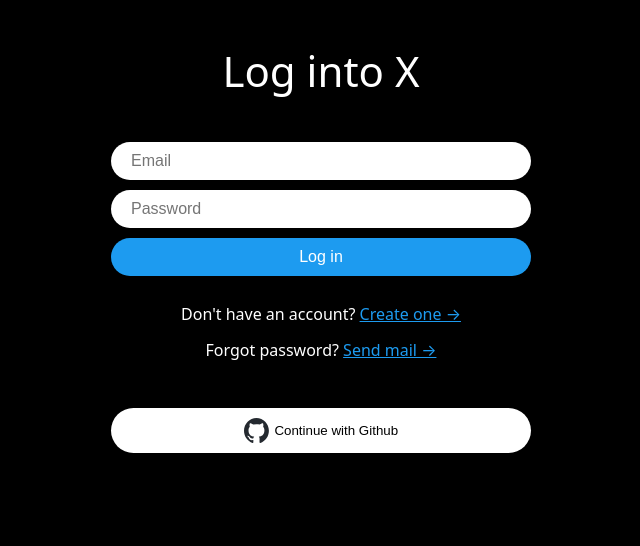
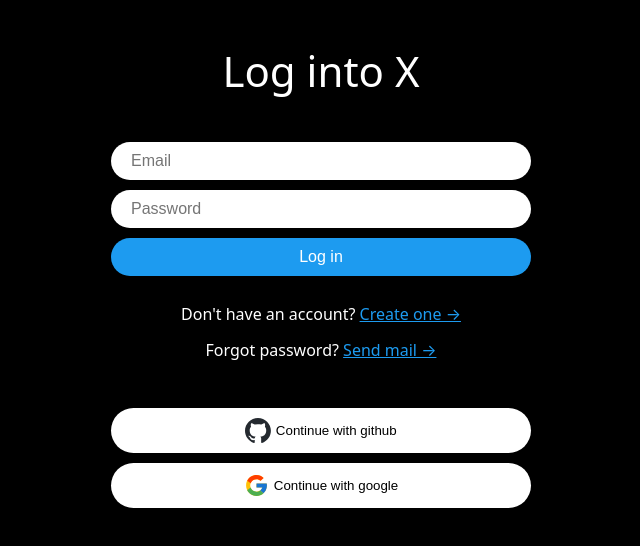
Before and after one commit to codribble/nwitter-reloaded, a React (Vite) app: page /login in a window 1280 px wide. Shown: the top 546 px of the page, without its empty margins (319-959 px from the left). Built offline with nearby package versions, Linux system fonts and the light colour scheme.

Commit message:
231109 Add Google Auth

```diff
--- /dev/null
+++ b/src/components/google-btn.tsx
@@ -0,0 +1,44 @@
+import { GoogleAuthProvider, signInWithPopup } from "firebase/auth";
+import styled from "styled-components";
+import { auth } from "../firebase";
+import { useNavigate } from "react-router-dom";
+
+const Button = styled.button`
+  display: flex;
+  align-items: center;
+  justify-content: center;
+  gap: 5px;
+  width: 100%;
+  padding: 10px 20px;
+  margin-top: 50px;
+  background-color: white;
+  border-radius: 50px;
+  border: 0;
+  font-weight: 500;
+  color: black;
+  cursor: pointer;
+`;
+
+const Logo = styled.img`
+  height: 25px;
+`;
+
+export default function GoogleButton() {
+  const navigate = useNavigate();
+  const onClick = async () => {
+    try {
+      const provider = new GoogleAuthProvider();
+      await signInWithPopup(auth, provider);
+      navigate("/");
+    } catch (error) {
+      console.error(error);
+    }
+  };
+
+  return (
+    <Button onClick={onClick}>
+      <Logo src="/github-logo.svg" />
+      Continue with Google
+    </Button>
+  );
+}
--- /dev/null
+++ b/src/components/social-auth.tsx
@@ -0,0 +1,71 @@
+import {
+  GithubAuthProvider,
+  GoogleAuthProvider,
+  signInWithPopup,
+} from "firebase/auth";
+import styled from "styled-components";
+import { auth } from "../firebase";
+import { useNavigate } from "react-router-dom";
+
+const SocialBox = styled.div`
+  display: flex;
+  flex-direction: column;
+  gap: 10px;
+  width: 100%;
+  margin-top: 50px;
+`;
+
+const Button = styled.button`
+  display: flex;
+  align-items: center;
+  justify-content: center;
+  gap: 5px;
+  width: 100%;
+  padding: 10px 20px;
+  background-color: white;
+  border-radius: 50px;
+  border: 0;
+  font-weight: 500;
+  color: black;
+  cursor: pointer;
+`;
+
+const Logo = styled.img`
+  height: 25px;
+`;
+
+export default function SocialAuth() {
+  const navigate = useNavigate();
+  const platform = ["github", "google"];
+  const onClick = async (e: React.MouseEvent<HTMLButtonElement>) => {
+    e.preventDefault();
+
+    const { value } = e.currentTarget;
+
+    try {
+      const provider =
+        value === "github"
+          ? new GithubAuthProvider()
+          : new GoogleAuthProvider();
+      await signInWithPopup(auth, provider);
+      navigate("/");
+    } catch (error) {
+      console.error(error);
+    }
+  };
+
+  return (
+    <SocialBox>
+      {platform.map((v) => (
+        <Button
+          key={v}
+          value={v}
+          onClick={onClick}
+        >
+          <Logo src={`${v}-logo.svg`} />
+          Continue with {v}
+        </Button>
+      ))}
+    </SocialBox>
+  );
+}
--- a/src/routes/create-account.tsx
+++ b/src/routes/create-account.tsx
@@ -11,7 +11,8 @@ import {
   Title,
   Wrapper,
 } from "../components/auth-components";
-import GithubButton from "../components/github-btn";
+// import GithubButton from "../components/github-btn";
+import SocialAuth from "../components/social-auth";
 
 export default function CreateAccount() {
   const navigate = useNavigate();
@@ -102,7 +103,8 @@ export default function CreateAccount() {
       <Switcher>
         Forgot password? <Link to="/forgot-password">Send mail &rarr;</Link>
       </Switcher>
-      <GithubButton />
+
+      <SocialAuth />
     </Wrapper>
   );
 }
--- a/src/routes/login.tsx
+++ b/src/routes/login.tsx
@@ -11,7 +11,9 @@ import {
   Title,
   Wrapper,
 } from "../components/auth-components";
-import GithubButton from "../components/github-btn";
+import SocialAuth from "../components/social-auth";
+// import GithubButton from "../components/github-btn";
+// import GoogleButton from "../components/google-btn";
 
 export default function CreateAccount() {
   const navigate = useNavigate();
@@ -85,7 +87,8 @@ export default function CreateAccount() {
       <Switcher>
         Forgot password? <Link to="/forgot-password">Send mail &rarr;</Link>
       </Switcher>
-      <GithubButton />
+
+      <SocialAuth />
     </Wrapper>
   );
 }
```
Also changed, not shown: public/google-logo.svg (added).
